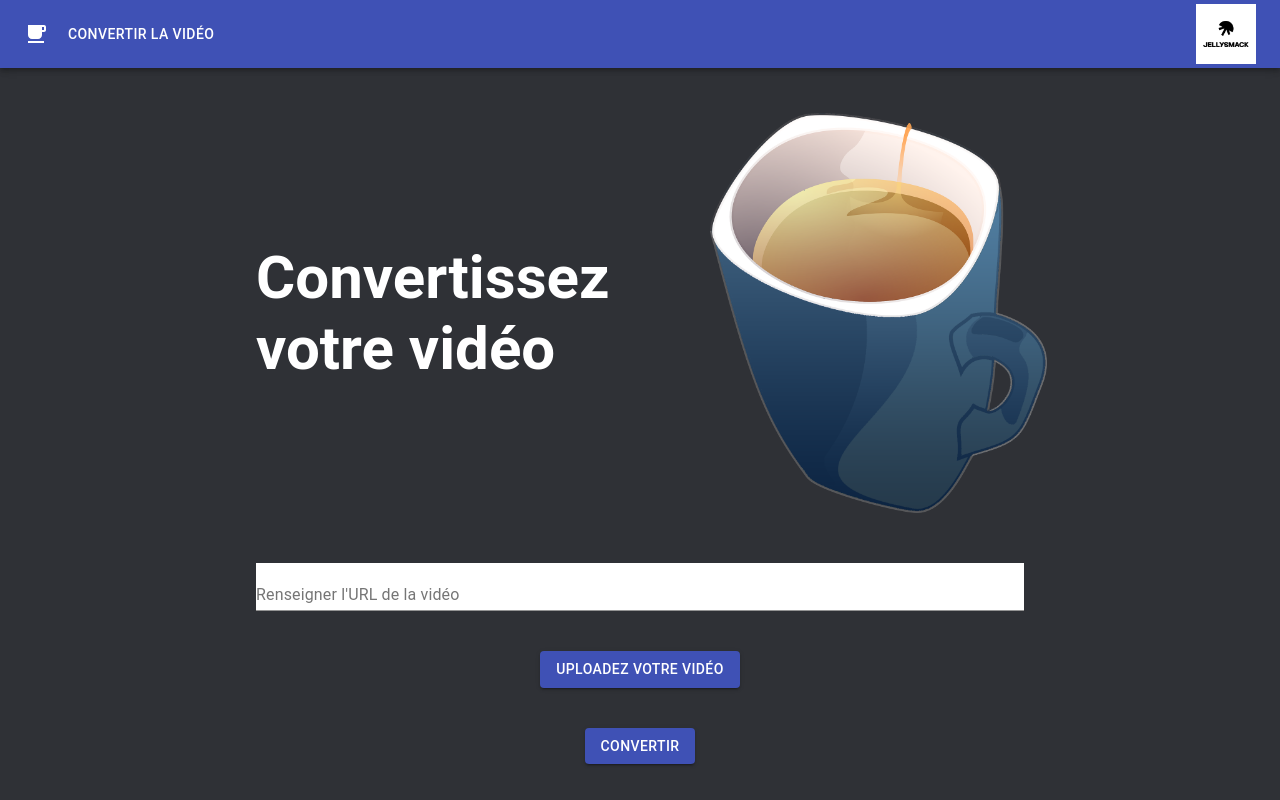
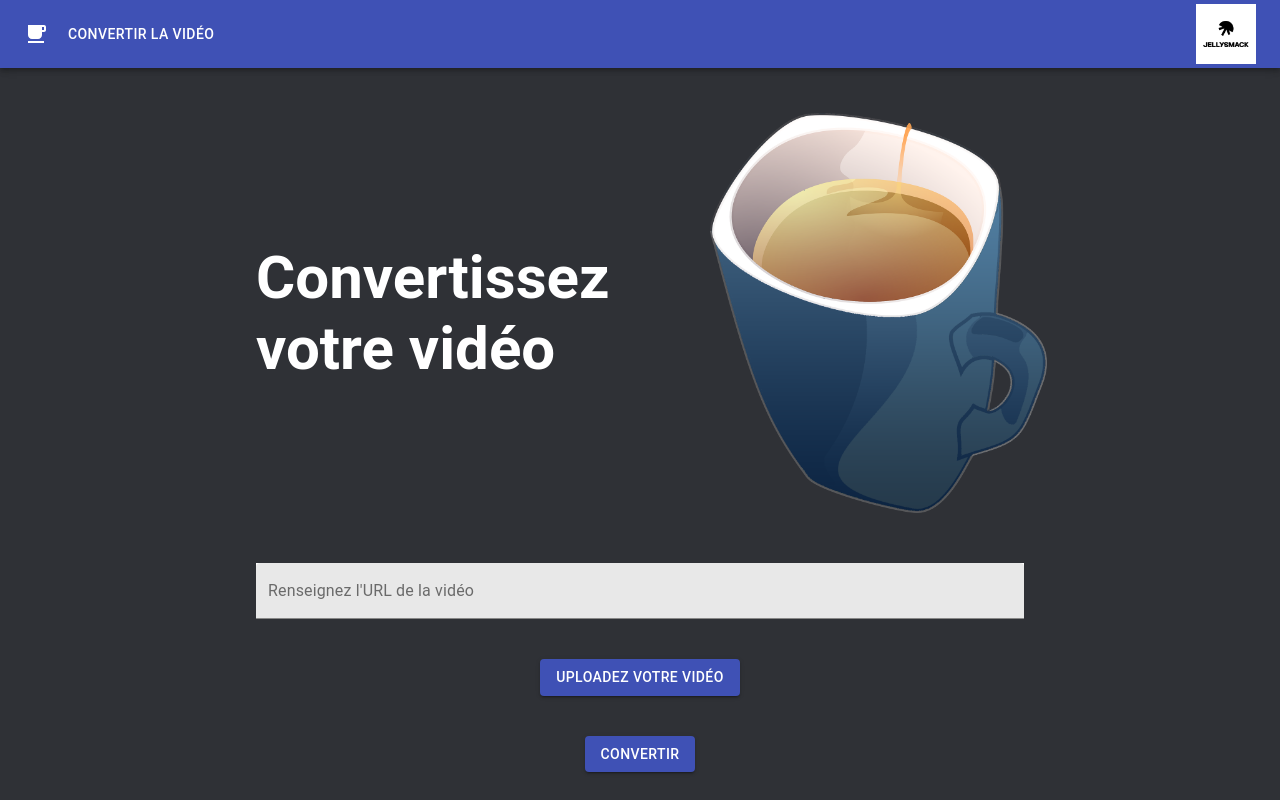
Before and after one commit to saveriubattesti/machinehackafe, a React (Create React App) app in the folder front/: page / in a window 1280 px wide. Built offline with nearby package versions, Linux system fonts and the light colour scheme.

Commit message:
fix textfield

```diff
--- a/front/src/Textfield.js
+++ b/front/src/Textfield.js
@@ -22,9 +22,9 @@ function CustomizedInputs(props) {
 
   return (
     <TextField
-      variant="standard"
-      id="name"
-      label="Renseigner l'URL de la vidéo"
+      variant="filled"
+      id="url"
+      label="Renseignez l'URL de la vidéo"
       className={classes.root}
       InputProps={{
         className: classes.input
```
